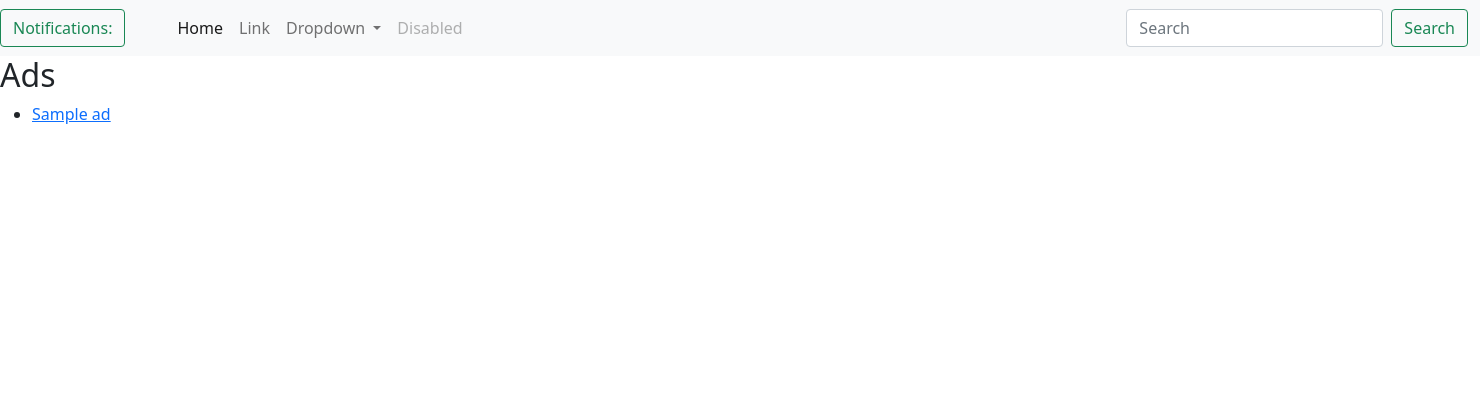
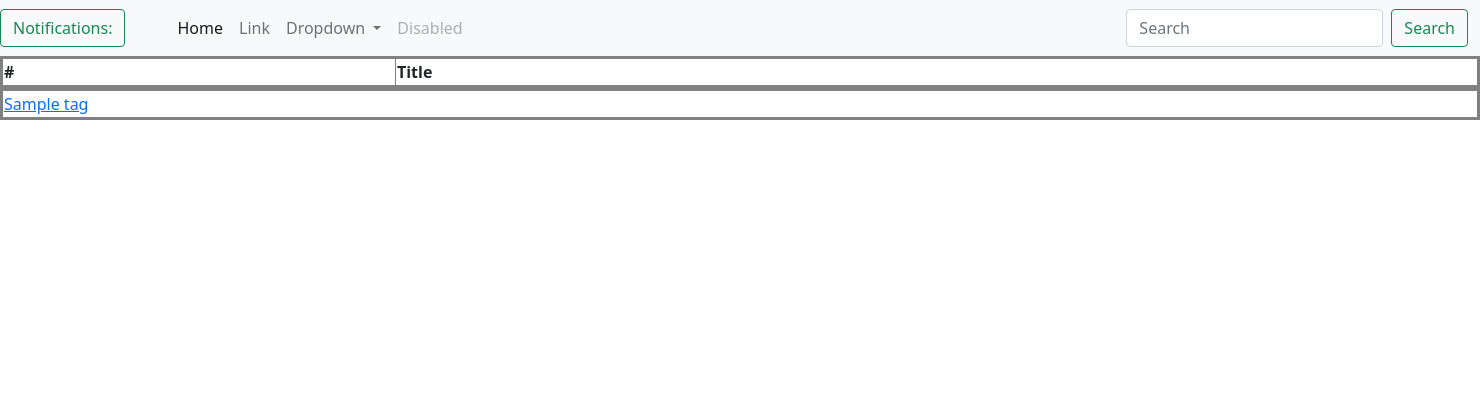
Before and after one commit to Robert-byte-ai/marketplace, a Django app: page /ads/ in a window 1480 px wide. Shown: the top 420 px of the page. Run offline with Django 3.2, Linux system fonts and the light colour scheme; tables that the repository leaves empty hold one stand-in row (values such as "Sample post"); lists and menus that the app fills with data are empty; some libraries are stand-ins or nearby versions.

Commit message:
filter and pagination

```diff
--- a/board/settings.py
+++ b/board/settings.py
@@ -110,3 +110,5 @@
         False, 'На сайте проводятся технические работы'
     ),
 }
+
+ADS_PER_PAGE = 10
--- a/main/views.py
+++ b/main/views.py
@@ -1,9 +1,10 @@
-from django.shortcuts import render
+from django.shortcuts import render, get_object_or_404
 from django.views import generic
 from constance import config
 import random
 
-from .models import Ad
+from .models import Ad, Tag
+from board.settings import ADS_PER_PAGE
 
 
 def index(request):
@@ -17,9 +18,14 @@
 
 
 class AdList(generic.ListView):
-    model = Ad
+    queryset = Ad.objects.all().order_by('pk')
+    paginate_by = ADS_PER_PAGE
     template_name = 'ad_list.html'
     context_object_name = 'ads_list'
+    extra_context = {'tags': Tag.objects.all()}
+
+    def get_queryset(self):
+        return Ad.objects.filter(tags__name=self.request.GET.get('tag'))
 
 
 class AdDetail(generic.DetailView):
--- a/templates/ad_list.html
+++ b/templates/ad_list.html
@@ -1,14 +1,35 @@
 {% extends "main/base.html" %}
 
 {% block content %}
-    <h2>Ads</h2>
-    <ul>
-    {% if ads_list %}
+    <table>
+        <style>
+            table {
+            border: 3px solid grey;
+            width: 1480px;
+            }
+            th, td {
+            border: 1px solid grey;
+            }
+        </style>
+        <thead>
+            <tr>
+                <th scope="col">#</th>
+                <th scope="col">Title</th>
+            </tr>
+        </thead>
         {% for ad in ads_list %}
-            <li><a href="{% url 'ad' ad.pk %}">{{ ad.name }}</a></li>
+            <tr>
+                <th scope="row">{{ ad.id }}</th>
+                <td><a href="{{ ad.id }}">{{ ad.name}}</a></td>
+            </tr>
         {% endfor %}
-    {% else %}
-        There are no ads
-    {% endif %}
-    </ul>
+    </table>
+    <table>
+        <tr>
+            {% for tag in tags %}
+                <td><a href="?tag={{ tag.name }}">{{ tag.name }}</a></td>
+            {% endfor %}
+        </tr>
+    </table>
+    {% include 'main/includes/paginator.html' %}
 {% endblock %}
```
Also changed, not shown: templates/main/includes/paginator.html (added, +35 -0 lines).
